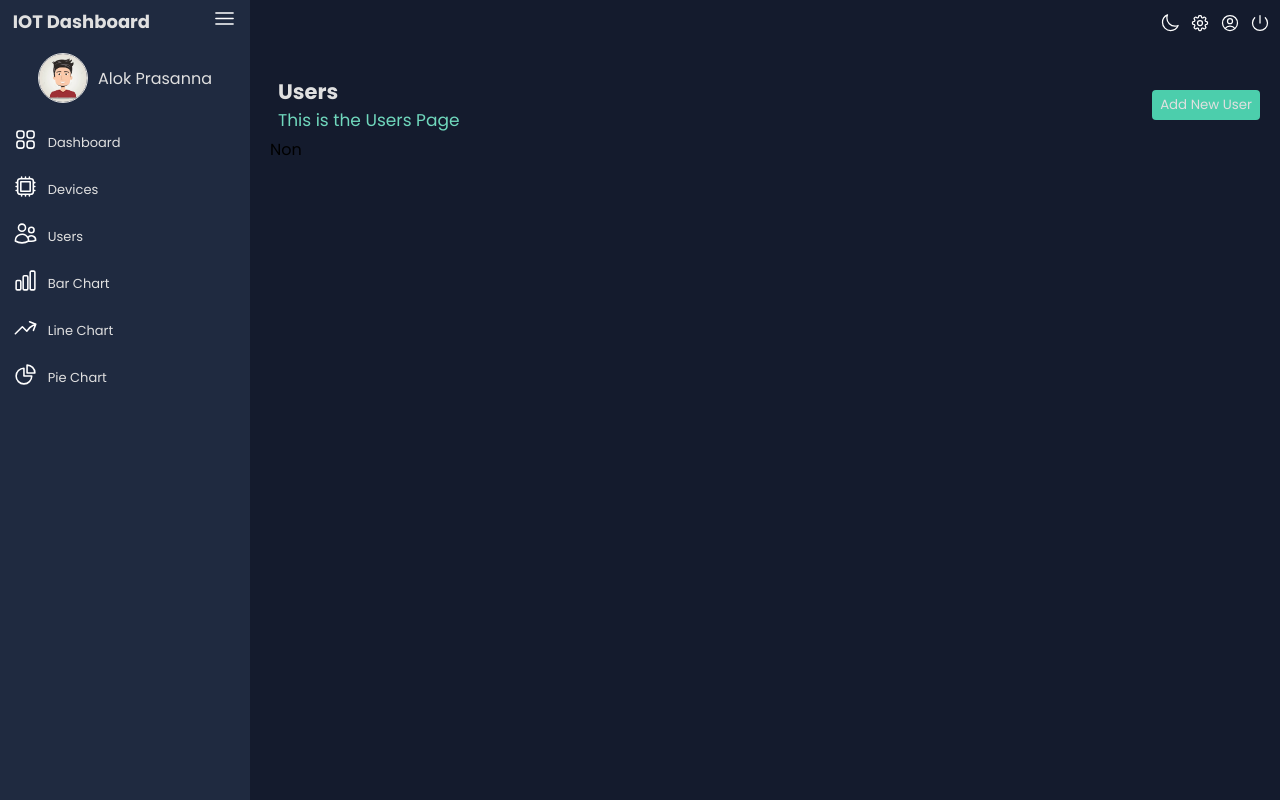
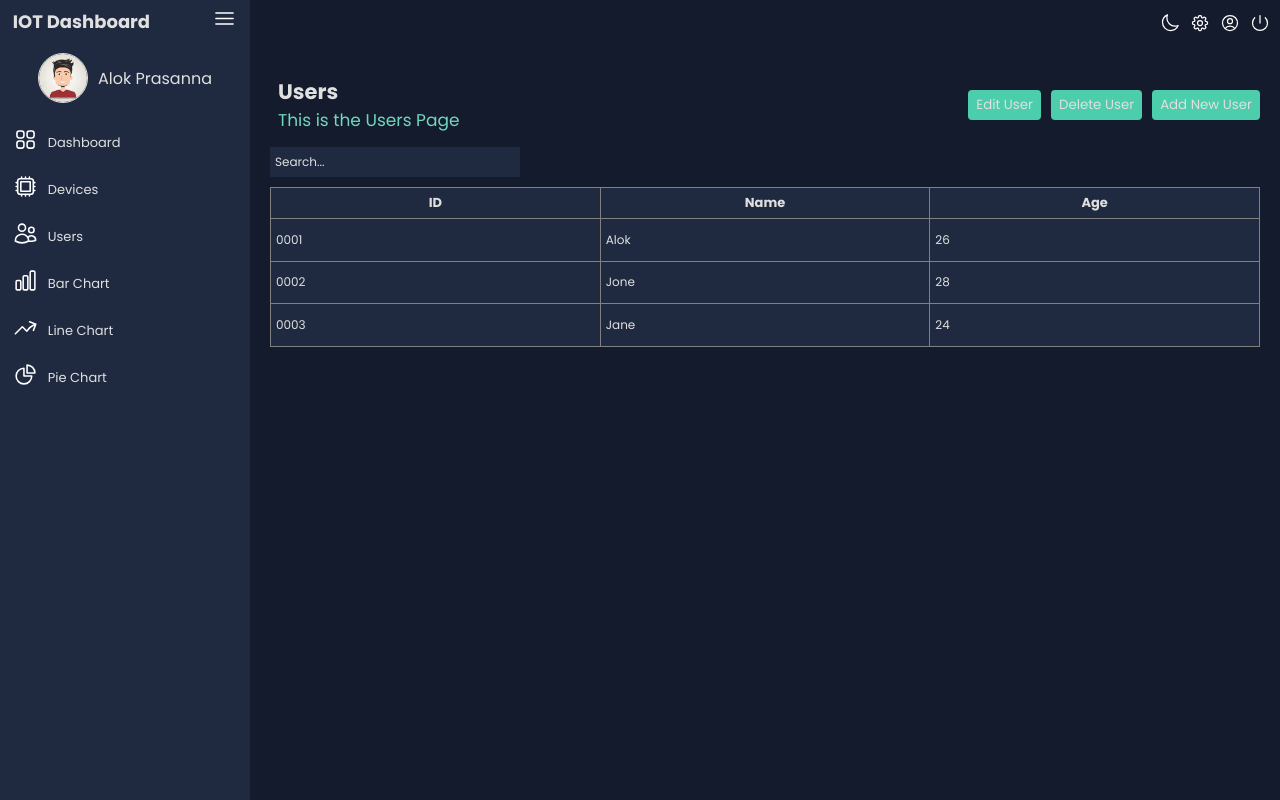
Before and after one commit to AlokPrasanna/IOT_dashboard-frontend, a React (Vite) app: page /users in a window 1280 px wide. Both pictures are taken after typing "Sample", "name@example.com", "Sample", "Sample", "Sample", "2020-01-15" into the empty fields and a click on the button "Add New User". Built offline with nearby package versions, Linux system fonts and the light colour scheme.

Commit message:
Created Table componet to show data

```diff
--- a/package.json
+++ b/package.json
@@ -15,12 +15,15 @@
     "formik": "^2.4.6",
     "react": "^18.2.0",
     "react-dom": "^18.2.0",
+    "react-paginate": "^8.2.0",
     "react-router-dom": "^6.23.1",
+    "react-table": "^7.8.0",
     "yup": "^1.4.0"
   },
   "devDependencies": {
     "@types/react": "^18.2.66",
     "@types/react-dom": "^18.2.22",
+    "@types/react-table": "^7.7.20",
     "@typescript-eslint/eslint-plugin": "^7.2.0",
     "@typescript-eslint/parser": "^7.2.0",
     "@vitejs/plugin-react": "^4.2.1",
--- /dev/null
+++ b/src/components/atoms/Table/Table.tsx
@@ -0,0 +1,142 @@
+import React, { useState } from 'react';
+import "./table.scss";
+import { useTheme } from '../../../context/Theme/ThemeContext';
+import Icon from '../Icon';
+
+interface Column {
+    accessKey: string;
+    value: string;
+}
+
+interface TableDataProps {
+    columns: Column[];
+    data: Record<string, any>[];
+}
+
+const Headers: React.FC<{ columns: Column[], onSort: (accessKey: string) => void, sortBy: string, sortOrder: 'asc' | 'desc' }> = ({ columns, onSort, sortBy, sortOrder }) => {
+    const { theme } = useTheme();
+
+    const handleSortClick = (accessKey: string) => {
+        onSort(accessKey);
+    };
+
+    return (
+        <thead className='table-header'>
+            <tr className=''>
+                {columns.map((column, index) => (
+                    <th className='table-cell' key={index}>
+                        <div className="" onClick={() => handleSortClick(column.accessKey)}>
+                            {column.value}
+                            {sortBy === column.accessKey && (
+                                sortOrder === 'asc' ? (
+                                    <Icon
+                                        icon={(
+                                            <svg xmlns="http://www.w3.org/2000/svg" viewBox="0 0 24 24" fill="currentColor" className="h-4 w-4 ml-1 inline-block">
+                                                <path fillRule="evenodd" d="M12 2.25a.75.75 0 0 1 .75.75v16.19l6.22-6.22a.75.75 0 1 1 1.06 1.06l-7.5 7.5a.75.75 0 0 1-1.06 0l-7.5-7.5a.75.75 0 1 1 1.06-1.06l6.22 6.22V3a.75.75 0 0 1 .75-.75Z" clipRule="evenodd" />
+                                            </svg>
+                                        )}
+                                        onclick={() => handleSortClick(column.accessKey)}
+                                        style={{ cursor: 'pointer' , color:theme === "dark" ? "white" : "black" ,  width:"15px" , background:"none" , border:"none" , marginLeft: "10px"  }}
+                                    />
+                                ) : (
+                                    <Icon
+                                        icon={(
+                                            <svg xmlns="http://www.w3.org/2000/svg" viewBox="0 0 24 24" fill="currentColor" className="h-4 w-4 ml-1 inline-block">
+                                                <path fillRule="evenodd" d="M11.47 2.47a.75.75 0 0 1 1.06 0l7.5 7.5a.75.75 0 1 1-1.06 1.06l-6.22-6.22V21a.75.75 0 0 1-1.5 0V4.81l-6.22 6.22a.75.75 0 1 1-1.06-1.06l7.5-7.5Z" clipRule="evenodd" />
+                                            </svg>
+                                        )}
+                                        onclick={() => handleSortClick(column.accessKey)}
+                                        style={{ cursor: 'pointer' , color:theme === "dark" ? "white" : "black" ,  width:"15px" , background:"none" , border:"none", marginLeft: "10px"  }}
+                                    />
+                                )
+                            )}
+                        </div>
+                    </th>
+                ))}
+            </tr>
+        </thead>
+    );
+}
+
+const SortingData: React.FC<{ data: Record<string, any>[], sortBy: string, sortOrder: 'asc' | 'desc' }> = ({ data, sortBy, sortOrder }) => {
+    const sortedData = [...data];
+
+    sortedData.sort((a, b) => {
+        const aValue = a[sortBy];
+        const bValue = b[sortBy];
+
+        if (sortOrder === 'asc') {
+            if (aValue < bValue) return -1;
+            if (aValue > bValue) return 1;
+            return 0;
+        } else {
+            if (aValue > bValue) return -1;
+            if (aValue < bValue) return 1;
+            return 0;
+        }
+    });
+
+    return (
+        <tbody>
+            {sortedData.length > 0 ? sortedData.map((row, rowIndex) => (
+                <tr className='table-tr' key={rowIndex}>
+                    {Object.values(row).map((value, colIndex) => (
+                        <td className='table-cell table-td' key={colIndex}>{value}</td>
+                    ))}
+                </tr>
+            )): <tr className='not-data'>Data Not Found!</tr>}
+        </tbody>
+    );
+}
+
+const Table: React.FC<TableDataProps> = ({ columns, data }) => {
+    const { colors } = useTheme();
+    const [sortBy, setSortBy] = useState<string>('');
+    const [sortOrder, setSortOrder] = useState<'asc' | 'desc'>('asc');
+    const [searchTerm, setSearchTerm] = useState<string>('');
+
+    const handleSort = (accessKey: string) => {
+        if (sortBy === accessKey) {
+            setSortOrder(sortOrder === 'asc' ? 'desc' : 'asc');
+        } else {
+            setSortBy(accessKey);
+            setSortOrder('asc');
+        }
+    }
+
+    const handleSearchChange = (event: React.ChangeEvent<HTMLInputElement>) => {
+        setSearchTerm(event.target.value);
+    }
+
+    const filteredData = data.filter((row) =>
+        Object.values(row).some((value) =>
+            String(value).toLowerCase().includes(searchTerm.toLowerCase())
+        )
+    );
+
+    if (colors) {
+        document.documentElement.style.setProperty('--bg-color', colors.primary[400]);
+        document.documentElement.style.setProperty('--text-color', colors.grey[100]);
+        document.documentElement.style.setProperty('--border-b-color', colors.redAccent[400]);
+    }
+
+    return (
+        <div style={{overflowX:"auto"}}>
+            <div style={{marginBottom:"4px" , marginTop:"10px"}}>
+                <input
+                    type="text"
+                    placeholder="Search..."
+                    value={searchTerm}
+                    onChange={handleSearchChange}
+                    className="table-search border border-gray-300 rounded-md px-3 py-2 outline-none"
+                />
+            </div>
+            <table className='table'>
+                <Headers columns={columns} onSort={handleSort} sortBy={sortBy} sortOrder={sortOrder} />
+                <SortingData data={filteredData} sortBy={sortBy} sortOrder={sortOrder} />
+            </table>
+        </div>
+    );
+}
+
+export default Table;
--- /dev/null
+++ b/src/components/atoms/Table/table.scss
@@ -0,0 +1,70 @@
+.table{
+    position: relative;
+    background-color: var(--bg-color);
+    color: var(--text-color);
+    width: 100%;
+    padding:10px 10px;
+    margin-top: 10px;
+    min-height: 20vh;
+    max-height: 75vh;
+    border-collapse: collapse;
+    border: 1px solid #80808080;
+}
+
+.table-header{
+    font-size: 13px;
+    padding: 5px 8px;
+}
+
+.table-tr{
+    padding: 5px 6px;
+}
+
+.table-tr:hover{
+ background-color: #80808080;
+ //transform: scale(1.01);
+ transition: background-color 0.3s ease-in-out , transform 0.3s ease-in-out;
+}
+
+.table-cell{
+    padding: 5px 8px;
+    border:  1px solid gray;
+    min-width: 100px;
+}
+
+.table-td{
+    padding: 5px 5px;
+    font-size: 12px;
+    text-align: left;
+}
+
+.table-search{
+    width: 250px;
+    height: 30px;
+    outline: none;
+    padding: 4px 5px;
+    font-size: 12px;
+    border: none;
+    background-color: var(--bg-color);
+    color: var(--text-color);
+}
+
+.table-search::placeholder{
+    color: var(--text-color);
+}
+
+.table-search:focus{
+    border-bottom: 3px solid var(--border-b-color);
+}
+
+.not-data{
+    position: absolute;
+    display: flex;
+    align-items: center;
+    justify-content: center;
+    width: 100%;
+    height: 30px;
+    font-size: 12px;
+    font-weight: 500;
+    color: var(--text-color);
+}
--- a/src/components/atoms/index.ts
+++ b/src/components/atoms/index.ts
@@ -1,9 +1,11 @@
 // ---------- Imports ----------
 import Icon from "./Icon";
 import Image from "./Image";
+import Table from "./Table/Table";
 
 // ---------- Exports ----------
 export {
     Icon,
-    Image
+    Image,
+    Table
 }
--- a/src/pages/Users/Users.tsx
+++ b/src/pages/Users/Users.tsx
@@ -1,10 +1,10 @@
 import React, { useState } from 'react';
-import { PageTitle } from '../../components/molecules';
+import { PageTitle  } from '../../components/molecules';
 import "./users.scss";
 import { useTheme } from '../../context/Theme/ThemeContext';
 import { useFormik } from 'formik';
 import * as Yup from 'yup';
-import { Icon } from '../../components/atoms';
+import { Icon , Table } from '../../components/atoms';
 
 interface FormValues {
   fullName: string;
@@ -64,6 +64,7 @@ const Users: React.FC<UsersProps> = ({isCollapsed}) => {
     document.documentElement.style.setProperty('--btn-bg', colors.greenAccent[500]);
     document.documentElement.style.setProperty('--text', colors.grey[100]);
     document.documentElement.style.setProperty('--btn-clear', colors.blueAccent[400]);
+    document.documentElement.style.setProperty('--bg-color', colors.primary[400]);
   }
 
   if(isCollapsed){
@@ -71,6 +72,18 @@ const Users: React.FC<UsersProps> = ({isCollapsed}) => {
   }else{
     document.documentElement.style.setProperty('--icon-transform', "470px");
   }
+
+  const columns = [
+    { accessKey: "id", value: "ID" },
+    { accessKey: "name", value: "Name" },
+    { accessKey: "age", value: "Age" }
+  ];
+
+  let data = [
+    { id: "0001", name: "Alok", age: "26" },
+    { id: "0002", name: "Jone", age: "28" },
+    { id: "0003", name: "Jane", age: "24" }
+  ];
 
   const handleAddNewUserButton = () => {
     setAddUser(!addUser);
@@ -99,7 +112,16 @@ const Users: React.FC<UsersProps> = ({isCollapsed}) => {
           title='Users'
           subTitle='This is the Users Page'
         />
-        <button type='button' className='users-add-button' onClick={handleAddNewUserButton}>Add New User</button>
+        {addUser === false ? (
+          <div style={{ display:'flex' , gap:"10px"}}>
+            <button type='button' className='users-add-button' onClick={handleAddNewUserButton}>Edit User</button>
+            <button type='button' className='users-add-button' onClick={handleAddNewUserButton}>Delete User</button>
+            <button type='button' className='users-add-button' onClick={handleAddNewUserButton}>Add New User</button>
+          </div>
+        ): (
+          <button type='button' className='users-add-button' onClick={handleAddNewUserButton}>Add New User</button>
+        )}
+
       </div>
       {addUser === true ? (
         <div className="form-container">
@@ -305,7 +327,11 @@ const Users: React.FC<UsersProps> = ({isCollapsed}) => {
             </div>
           </form>
         </div>
-      ) : "Non"}
+      ) : (
+        <div>
+          <Table columns={columns} data={data}/>
+        </div>
+      )}
     </div>
   )
 }
```
Also changed, not shown: 1 other file (tests, documents, lock files or other folders).
